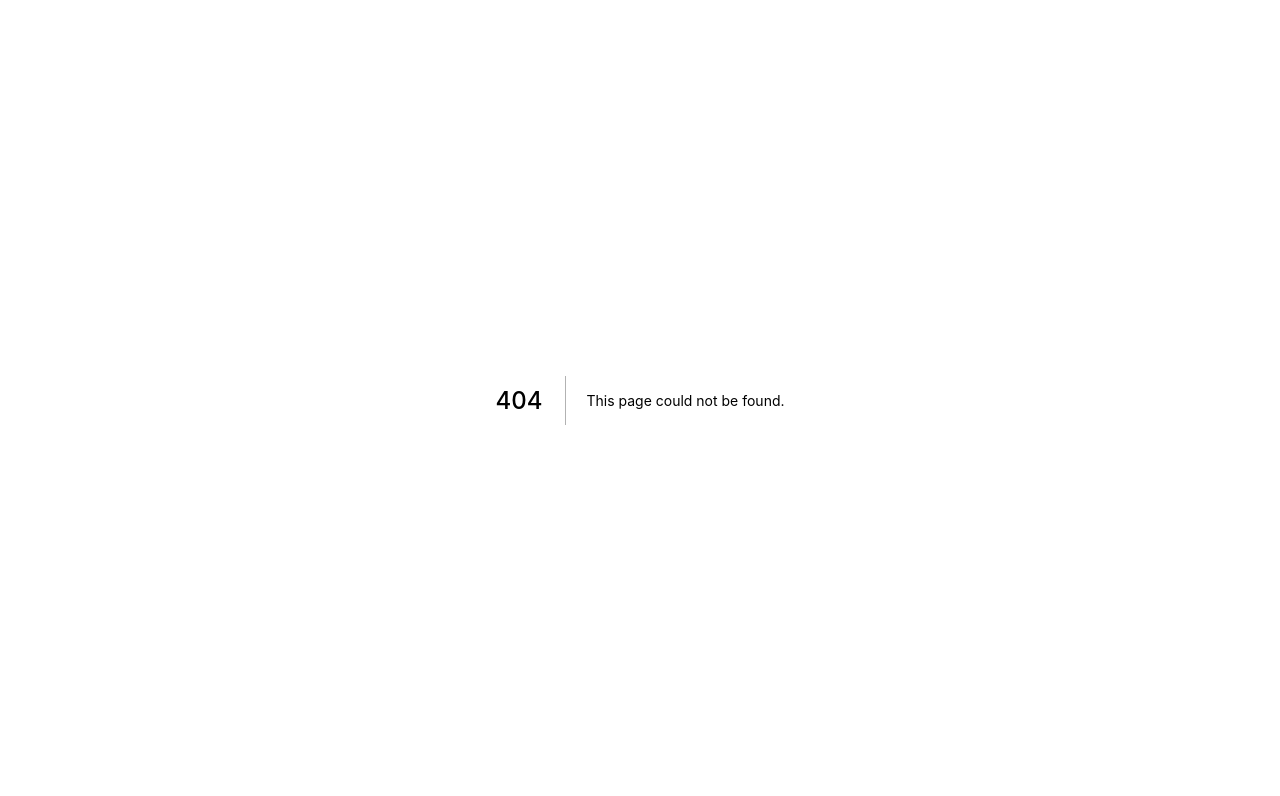
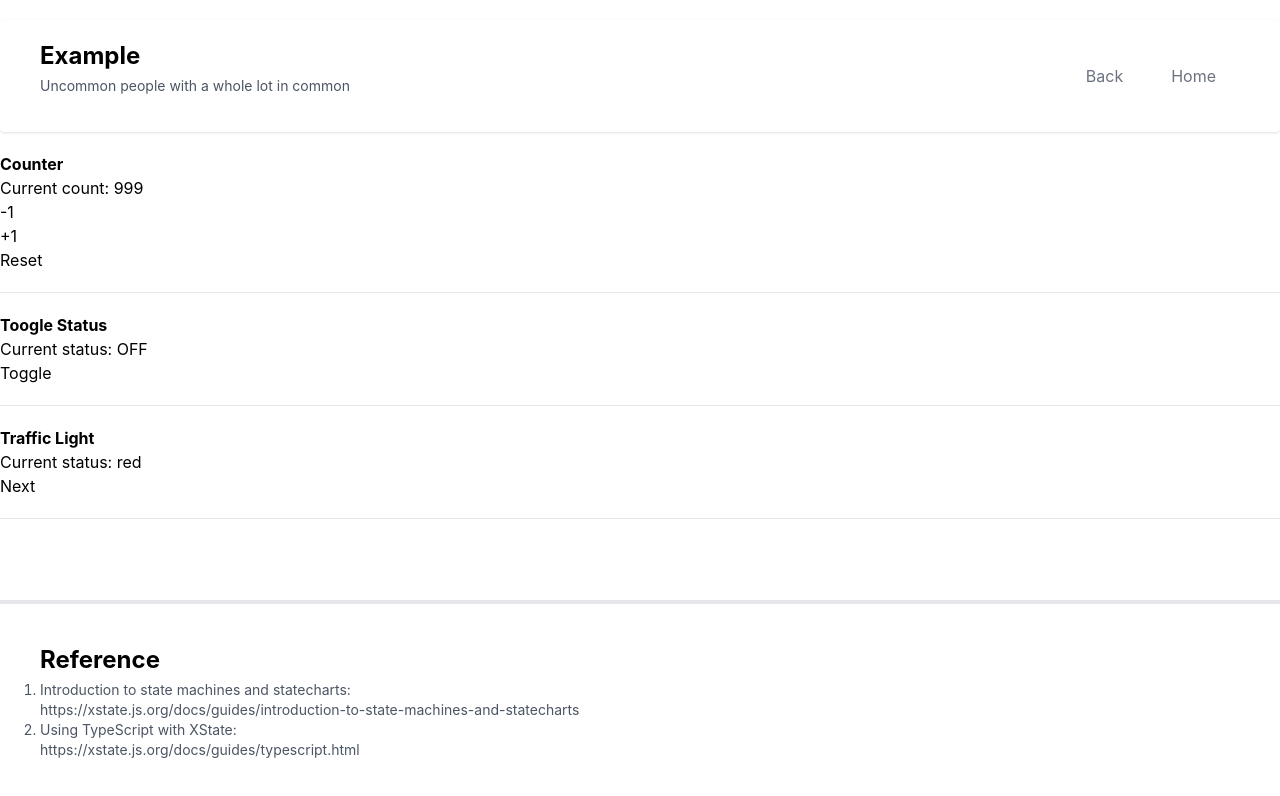
Before and after one commit to walkerchiu/nextjs-ts-starter-tailwindcss, a Next.js app: page /examples/xstate in a window 1280 px wide. Before the commit this address had no page. Shown: the top 796 px of the page. Built offline with nearby package versions, Linux system fonts and the light colour scheme; a web font is replaced by a local one.

Commit message:
Feat(Vendor): Add xstate

```diff
--- a/package.json
+++ b/package.json
@@ -11,12 +11,14 @@
   "dependencies": {
     "@emotion/react": "^11.9.0",
     "@emotion/styled": "^11.8.1",
+    "@xstate/react": "^3.0.0",
     "next": "12.1.5",
     "next-i18next": "^11.0.0",
+    "next-seo": "^5.4.0",
     "nprogress": "^0.2.0",
-    "next-seo": "^5.4.0",
     "react": "18.0.0",
-    "react-dom": "18.0.0"
+    "react-dom": "18.0.0",
+    "xstate": "^4.31.0"
   },
   "devDependencies": {
     "@emotion/babel-plugin": "^11.9.2",
--- /dev/null
+++ b/src/modules/examples/xstate/components/Counter.tsx
@@ -0,0 +1,34 @@
+type Props = {
+  counter: {
+    count: number;
+    decrement: () => void;
+    increment: () => void;
+    reset: () => void;
+  }
+};
+
+export default function Counter({ counter }: Props) {
+  return (
+    <section>
+      <header>
+        <strong>Counter</strong>
+      </header>
+      <article>
+        <p>
+          Current count: <span>{counter.count}</span>
+        </p>
+        <ul>
+          <li>
+            <button onClick={() => counter.decrement()}>-1</button>
+          </li>
+          <li>
+            <button onClick={() => counter.increment()}>+1</button>
+          </li>
+          <li>
+            <button onClick={() => counter.reset()}>Reset</button>
+          </li>
+        </ul>
+      </article>
+    </section>
+  )
+}
--- /dev/null
+++ b/src/modules/examples/xstate/components/Toggle.tsx
@@ -0,0 +1,26 @@
+type Props = {
+  onToggle: () => void,
+  active: boolean
+};
+
+const Toggle = ({ onToggle, active }: Props) => {
+  return (
+    <section>
+      <header>
+        <strong>Toogle Status</strong>
+      </header>
+      <article>
+        <p>
+          Current status: <span>{active ? 'ON' : 'OFF'}</span>
+        </p>
+        <ul>
+          <li>
+            <button onClick={onToggle}>Toggle</button>
+          </li>
+        </ul>
+      </article>
+    </section>
+  )
+}
+
+export default Toggle
--- /dev/null
+++ b/src/modules/examples/xstate/components/TrafficLight.tsx
@@ -0,0 +1,26 @@
+type Props = {
+  onNext: () => void,
+  status: any
+};
+
+const TrafficLight = ({ onNext, status }: Props) => {
+  return (
+    <section>
+      <header>
+        <strong>Traffic Light</strong>
+      </header>
+      <article>
+        <p>
+          Current status: <span>{status}</span>
+        </p>
+        <ul>
+          <li>
+            <button onClick={onNext}>Next</button>
+          </li>
+        </ul>
+      </article>
+    </section>
+  )
+}
+
+export default TrafficLight
--- /dev/null
+++ b/src/modules/examples/xstate/components/index.ts
@@ -0,0 +1,5 @@
+import Counter from './Counter'
+import Toggle from './Toggle'
+import TrafficLight from './TrafficLight'
+
+export { Counter, Toggle, TrafficLight }
--- /dev/null
+++ b/src/modules/examples/xstate/machines/counterMachine.ts
@@ -0,0 +1,21 @@
+import { createMachine, assign } from 'xstate'
+
+const increment = (context: { count: number }) => context.count + 1
+const decrement = (context: { count: number }) => context.count - 1
+
+export const counterMachine = createMachine({
+  id: 'changeCount',
+  initial: 'active',
+  context: {
+    count: 0,
+  },
+  states: {
+    active: {
+      on: {
+        INC: { actions: assign({ count: increment }) },
+        DEC: { actions: assign({ count: decrement }) },
+        RESET: { actions: assign({ count: 0 }) },
+      },
+    },
+  },
+})
--- /dev/null
+++ b/src/modules/examples/xstate/machines/index.ts
@@ -0,0 +1,5 @@
+import { counterMachine } from './counterMachine'
+import { toggleMachine } from './toggleMachine'
+import { nextTrafficLightMachine } from './nextTrafficLightMachine'
+
+export { counterMachine, toggleMachine, nextTrafficLightMachine }
--- /dev/null
+++ b/src/modules/examples/xstate/machines/nextTrafficLightMachine.ts
@@ -0,0 +1,28 @@
+import { createMachine } from "xstate";
+
+type TrafficLightEvent = { type: "NEXT" };
+
+type TraffiLightState =
+  | { value: "green"; context: undefined }
+  | { value: "yellow"; context: undefined }
+  | { value: "red"; context: undefined };
+
+export const nextTrafficLightMachine = createMachine<
+  undefined, // We don’t have context, so we type it as undefined
+  TrafficLightEvent,
+  TraffiLightState
+>({
+  id: "trafficLight",
+  initial: "red",
+  states: {
+    green: {
+      on: { NEXT: "yellow" }
+    },
+    yellow: {
+      on: { NEXT: "red" }
+    },
+    red: {
+      on: { NEXT: "green" }
+    }
+  }
+});
--- /dev/null
+++ b/src/modules/examples/xstate/machines/toggleMachine.ts
@@ -0,0 +1,24 @@
+import { createMachine } from 'xstate'
+
+type ToggleEvent = { type: "TOGGLE" };
+
+type ToggleState =
+  | { value: "active"; context: undefined }
+  | { value: "inactive"; context: undefined };
+
+export const toggleMachine = createMachine<
+  undefined, // We don’t have context, so we type it as undefined
+  ToggleEvent,
+  ToggleState
+>({
+  id: 'toggleStatus',
+  initial: 'inactive',
+  states: {
+    inactive: {
+      on: { TOGGLE: 'active' },
+    },
+    active: {
+      on: { TOGGLE: 'inactive' },
+    },
+  },
+})
--- /dev/null
+++ b/src/pages/examples/xstate.tsx
@@ -0,0 +1,71 @@
+import type { NextPage } from 'next';
+import { useMachine } from '@xstate/react';
+import { Counter, Toggle, TrafficLight } from '../../modules/examples/xstate/components';
+import { counterMachine, toggleMachine, nextTrafficLightMachine } from '../../modules/examples/xstate/machines';
+import Header from '../../modules/examples/Header';
+import Footer from '../../modules/examples/Footer';
+
+const XStatePage: NextPage = () => {
+  const [toggleCurrent, toggleSend] = useMachine(toggleMachine)
+  const [counterCurrent, counterSend] = useMachine(counterMachine, {
+    context: { count: 999 },
+  })
+  const [nextCurrent, nextSend] = useMachine(nextTrafficLightMachine)
+
+  return (
+    <>
+      <Header />
+      <Counter
+        counter={{
+          count: counterCurrent.context.count,
+          increment: () => counterSend('INC'),
+          decrement: () => counterSend('DEC'),
+          reset: () => counterSend('RESET'),
+        }}
+      />
+      <hr
+        style={{ margin: '20px 0' }}
+      />
+      <Toggle
+        onToggle={() => toggleSend('TOGGLE')}
+        active={toggleCurrent.matches('active')}
+      />
+      <hr
+        style={{ margin: '20px 0' }}
+      />
+      <TrafficLight
+        onNext={() => nextSend('NEXT')}
+        status={nextCurrent.value}
+      />
+      <hr
+        style={{ margin: '20px 0' }}
+      />
+      <Footer>
+        <ol style={{ listStyleType: "number" }}>
+          <li>
+            Introduction to state machines and statecharts:<br />
+            <a
+              href="https://xstate.js.org/docs/guides/introduction-to-state-machines-and-statecharts"
+              target="_blank"
+              rel="noreferrer noopener"
+            >
+              https://xstate.js.org/docs/guides/introduction-to-state-machines-and-statecharts
+            </a>
+          </li>
+          <li>
+            Using TypeScript with XState:<br />
+            <a
+              href="https://xstate.js.org/docs/guides/typescript.html"
+              target="_blank"
+              rel="noreferrer noopener"
+            >
+              https://xstate.js.org/docs/guides/typescript.html
+            </a>
+          </li>
+        </ol>
+      </Footer>
+    </>
+  )
+}
+
+export default XStatePage
--- a/src/pages/index.tsx
+++ b/src/pages/index.tsx
@@ -83,6 +83,18 @@ const Home: NextPage = () => {
             </ol>
           </article>
           <article>
+            <h2>xstate</h2>
+            <ol style={{ listStyleType: "number" }}>
+              <li>
+                <Link
+                  href="/examples/xstate"
+                >
+                  <a>xstate</a>
+                </Link>
+              </li>
+            </ol>
+          </article>
+          <article>
             <h2>Emotion</h2>
             <ol style={{ listStyleType: "number" }}>
               <li>
```
